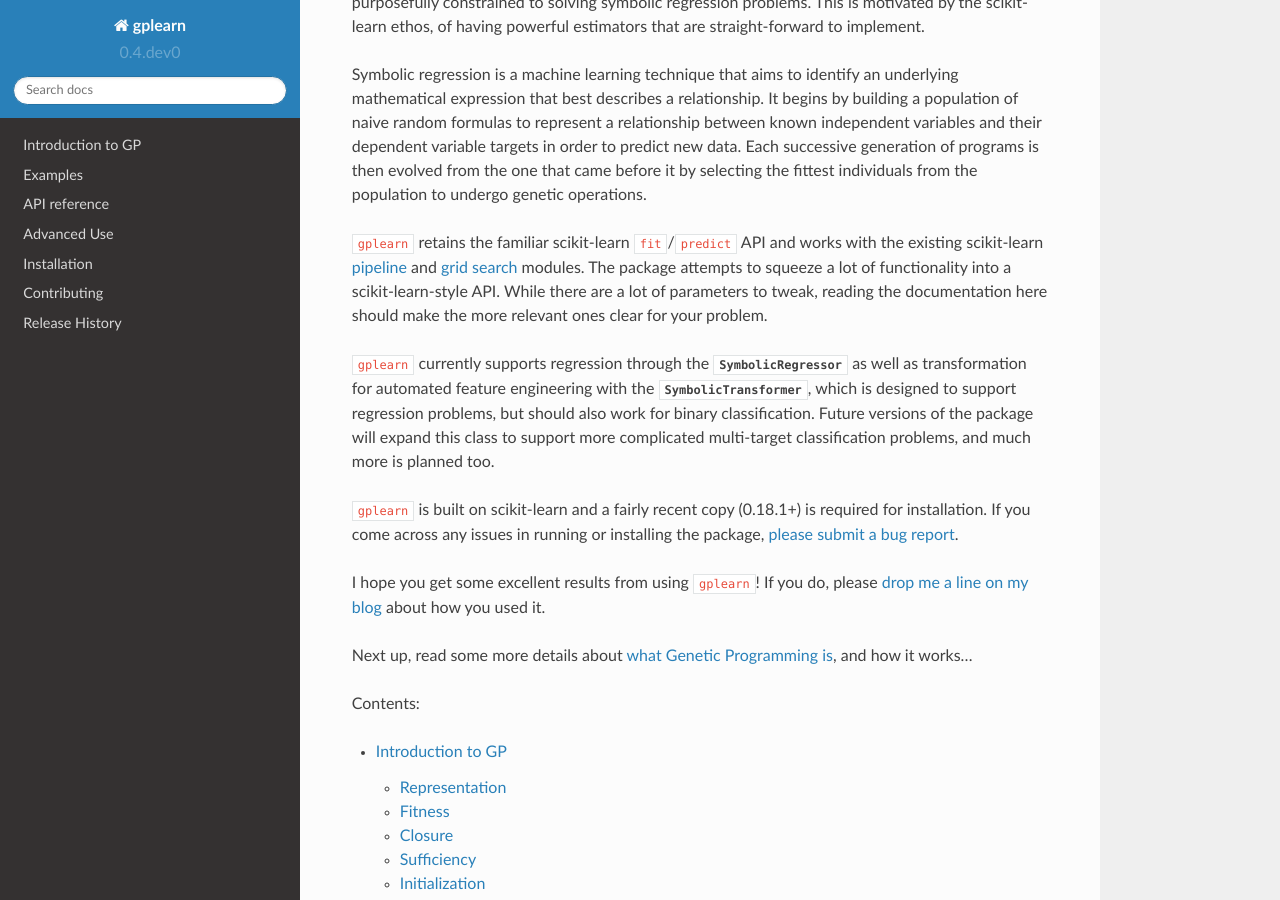
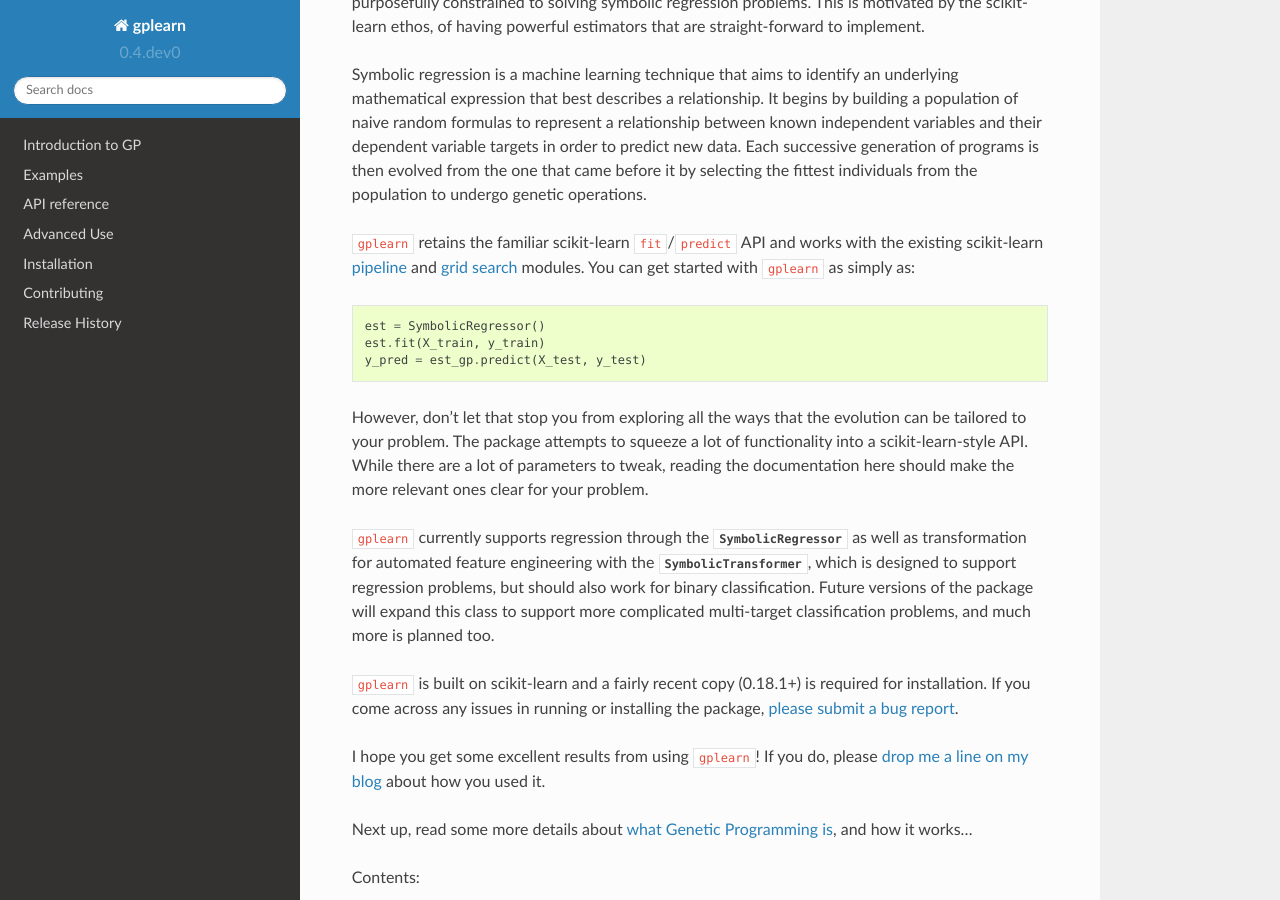
Before and after one commit to trevorstephens/gplearn, a Sphinx documentation site: the page built from doc/index.rst, in a window 1280 px wide and 900 px high, scrolled down 723 px. Built offline with Sphinx 7.4.7 and the Read the Docs theme 2.0.0, drawn with Linux system fonts in a browser that asks for light colours.

Commit message:
simpler getting started command

```diff
--- a/doc/index.rst
+++ b/doc/index.rst
@@ -47,10 +47,17 @@
 ``gplearn`` retains the familiar scikit-learn ``fit``/``predict`` API and
 works with the existing scikit-learn `pipeline <http://scikit-learn.org/stable/modules/pipeline.html>`_
 and `grid search <http://scikit-learn.org/stable/modules/grid_search.html>`_
-modules. The package attempts to squeeze a lot of functionality into a
-scikit-learn-style API. While there are a lot of parameters to tweak, reading
-the documentation here should make the more relevant ones clear for your
-problem.
+modules. You can get started with ``gplearn`` as simply as::
+
+    est = SymbolicRegressor()
+    est.fit(X_train, y_train)
+    y_pred = est_gp.predict(X_test, y_test)
+
+However, don't let that stop you from exploring all the ways that the evolution
+can be tailored to your problem. The package attempts to squeeze a lot of
+functionality into a scikit-learn-style API. While there are a lot of
+parameters to tweak, reading the documentation here should make the more
+relevant ones clear for your problem.
 
 ``gplearn`` currently supports regression through the :class:`SymbolicRegressor`
 as well as transformation for automated feature engineering with the
```
